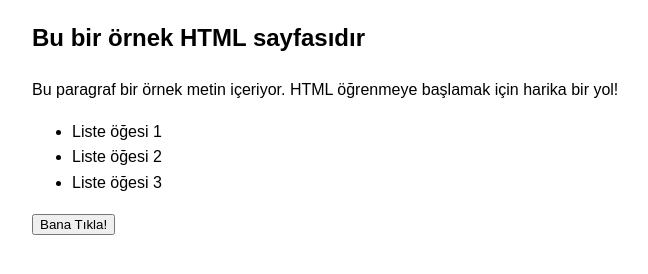
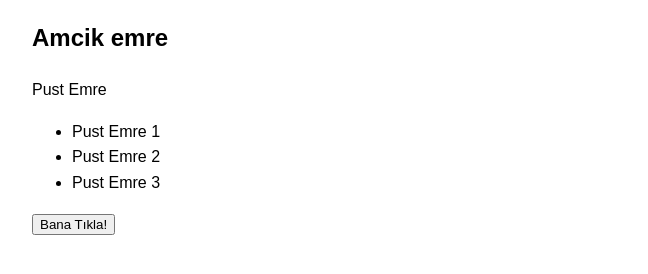
Before and after one commit to nbest45/nbest45.github.io, a plain HTML site: page index.html in a window 1280 px wide. Shown: the part 94-368 px from the top of the page, without its empty margins (208-856 px from the left). Drawn offline with Linux system fonts and the light colour scheme.

Commit message:
Add files via upload

```diff
--- a/index.html
+++ b/index.html
@@ -26,14 +26,14 @@
             <h1>Hoş Geldiniz!</h1>
         </div>
 
-        <h2>Bu bir örnek HTML sayfasıdır</h2>
+        <h2>Amcik emre</h2>
 
-        <p>Bu paragraf bir örnek metin içeriyor. HTML öğrenmeye başlamak için harika bir yol!</p>
+        <p>Pust Emre</p>
 
         <ul>
-            <li>Liste öğesi 1</li>
-            <li>Liste öğesi 2</li>
-            <li>Liste öğesi 3</li>
+            <li>Pust Emre 1</li>
+            <li>Pust Emre 2</li>
+            <li>Pust Emre 3</li>
         </ul>
 
         <button onclick="alert('Merhaba!')">Bana Tıkla!</button>
```
